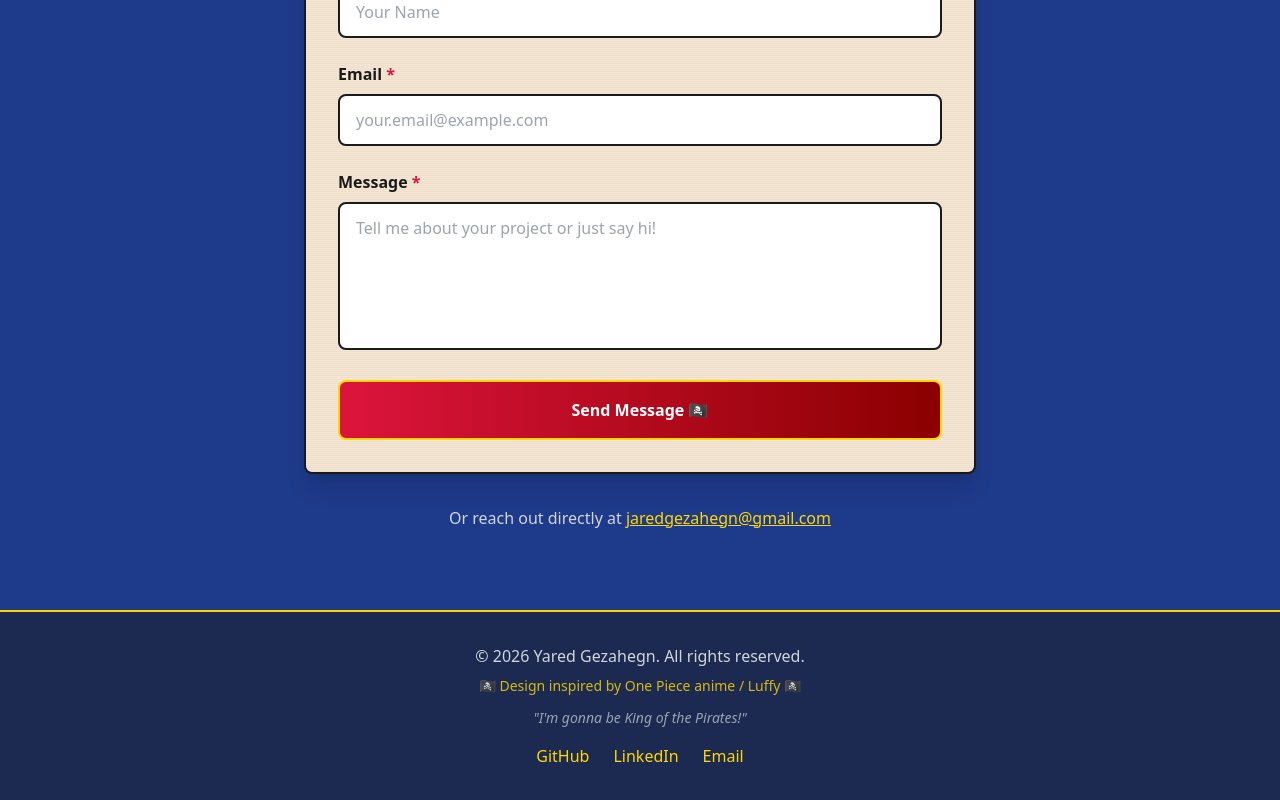
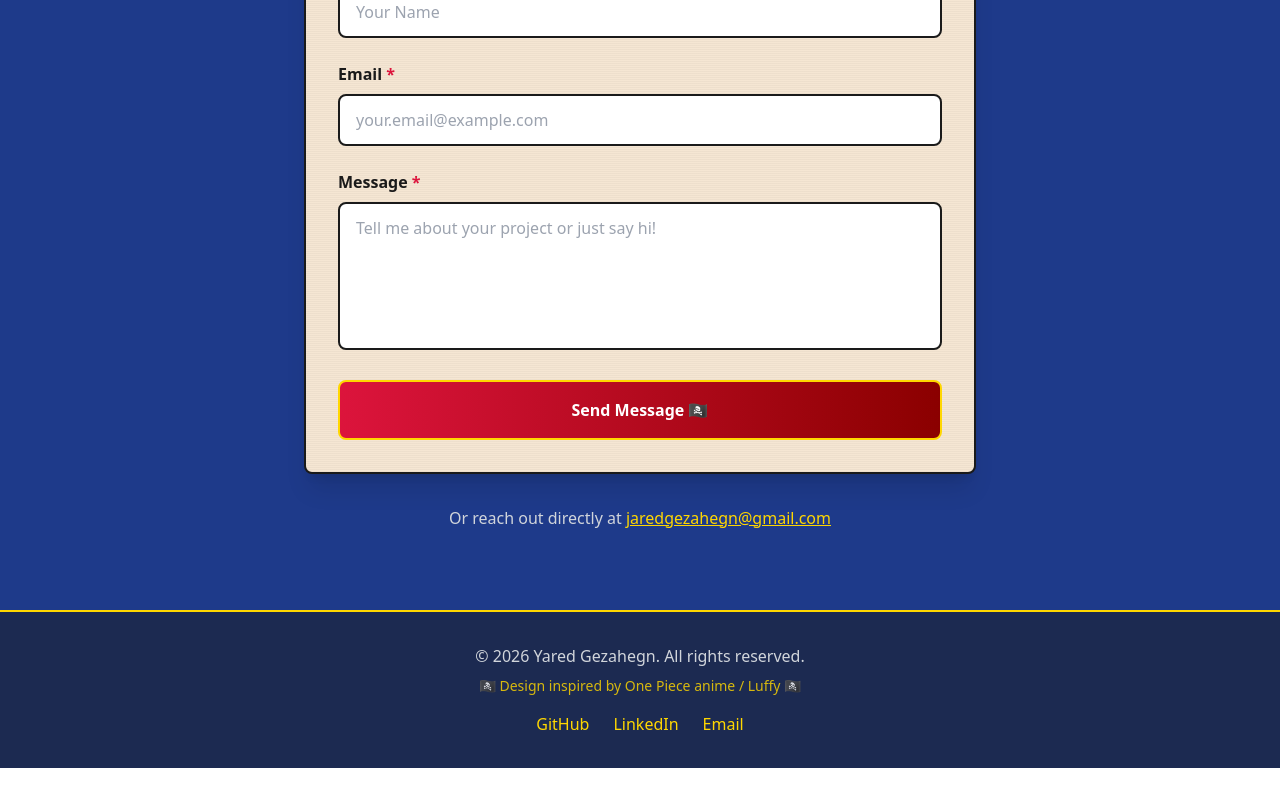
Before and after one commit to JaredGezahegn/new-portfolio, a React (Vite) app: page / in a window 1280 px wide. Shown: the part 3661-4461 px from the top of the page. After the commit the page ends 4429 px from the top, so only its background shows below. Built offline with nearby package versions, Linux system fonts and the light colour scheme; a web font is replaced by a local one.

Commit message:
edited footer section

```diff
--- a/src/components/Footer.jsx
+++ b/src/components/Footer.jsx
@@ -26,10 +26,6 @@ const Footer = () => {
             🏴‍☠️ Design inspired by One Piece anime / Luffy 🏴‍☠️
           </motion.p>
 
-          {/* Luffy Quote */}
-          <p className="text-gray-400 italic text-sm">
-            "I'm gonna be King of the Pirates!"
-          </p>
 
           {/* Social Links */}
           <div className="flex justify-center space-x-6 mt-4">
```
